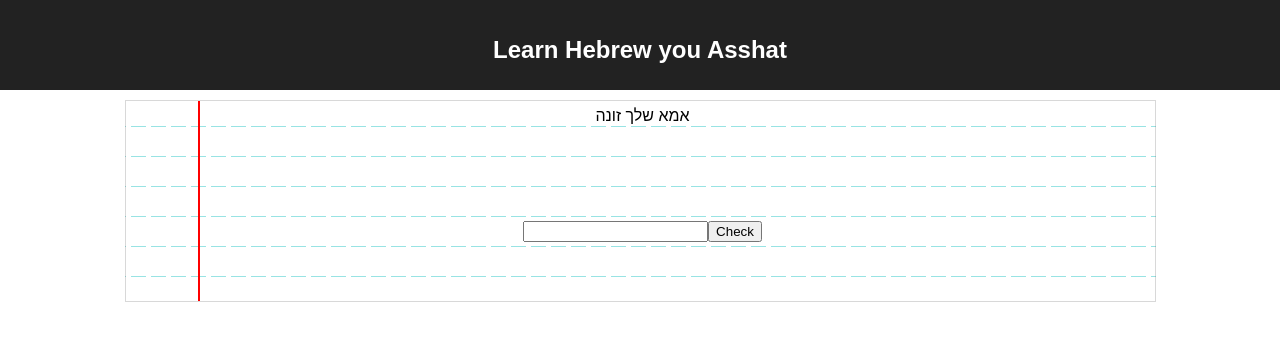
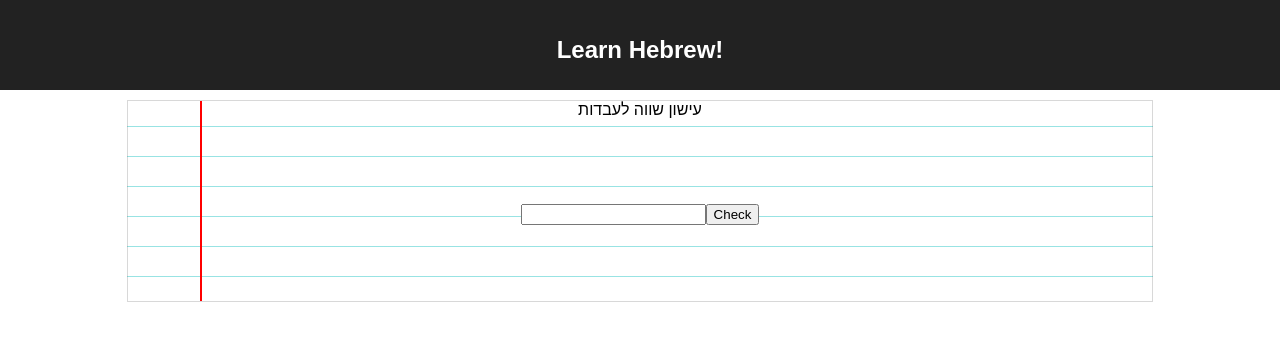
Before and after one commit to nikfrank/react-ulpan, a React (Create React App) app: page / in a window 1280 px wide. Shown: the top 340 px of the page. Built offline with nearby package versions, Linux system fonts and the light colour scheme.

Commit message:
css explanations

```diff
--- a/src/App.js
+++ b/src/App.js
@@ -3,7 +3,6 @@ import './App.css';
 
 import FlashCard from './FlashCard';
 
-const prompt = 'אמא שלך זונה';
 const answers = [
   'your mother is a whore',
   'your mother is a hoor',
@@ -12,14 +11,21 @@ const answers = [
 ];
 
 class App extends Component {
+
+  state = {
+    currentPrompt: 'עישון שווה לעבדות',
+  }
+
   render() {
+    const { currentPrompt } = this.state;
+
     return (
-      <div className="App">
-        <header className="App-header">
-          <h1 className="App-title">Learn Hebrew you Asshat</h1>
+      <div className='App'>
+        <header className='App-header'>
+          <h1 className='App-title'>Learn Hebrew!</h1>
         </header>
         <div>
-          <FlashCard prompt={prompt} answers={answers}/>
+          <FlashCard prompt={currentPrompt} answers={answers}/>
         </div>
       </div>
     );
--- a/src/FlashCard.css
+++ b/src/FlashCard.css
@@ -3,16 +3,12 @@
   max-width: 80vw;
   margin: 10px auto;
 
-  line-height: 30px;
-  padding-left:5px;
-
   border: 1px solid rgba( 100, 100, 100, 0.25);
 
   background-position: 0 25px;
-  background-size: 20px 30px;
+  background-size: 100px 30px;
   background-image:
-  linear-gradient(to right, #fff 5px, transparent 1px),
-  linear-gradient( rgba(50, 200, 200, 0.5) 1px, transparent 1px);
+    linear-gradient( to bottom, rgba(50, 200, 200, 0.5) 1px, transparent 1px);
 
   position: relative;
 }
--- a/src/FlashCard.js
+++ b/src/FlashCard.js
@@ -3,13 +3,7 @@ import levenshtein from 'fast-levenshtein';
 
 import './FlashCard.css';
 
-const borders = {
-  full: 'green',
-  half: 'orange',
-  none: 'red',
-};
-
-export default class FlashCard extends Component {
+class FlashCard extends Component {
 
   state = {
     guess: '',
@@ -25,9 +19,9 @@ export default class FlashCard extends Component {
       );
 
     const minResult = Math.min(...scores);
-    const result = !minResult ? 'full' :
-                   minResult < 0.4 ? 'half' :
-                   'none';
+    const result = !minResult ? 1 :
+                   minResult < 0.4 ? 0.5 :
+                   0;
 
     this.setState({ result });
   }
@@ -41,12 +35,23 @@ export default class FlashCard extends Component {
         <div>
           {prompt}
         </div>
-        <div className='prompt'
-             style={{ border: '2px solid '+ borders[result] }}>
+        <div className='prompt'>
           <input value={guess} onChange={this.setGuess} />
           <button onClick={this.check}>Check</button>
+          {
+            result === 1 ? (
+              <div>success!</div>
+            ) : result > 0 ? (
+              <div>almost</div>
+            ) : result === 0 ? (
+              <div>hmm</div>
+            ) : null
+          }
         </div>
       </div>
     );
   }
 };
+
+
+export default FlashCard;
```
Also changed, not shown: 1 other file (tests, documents, lock files or other folders).
